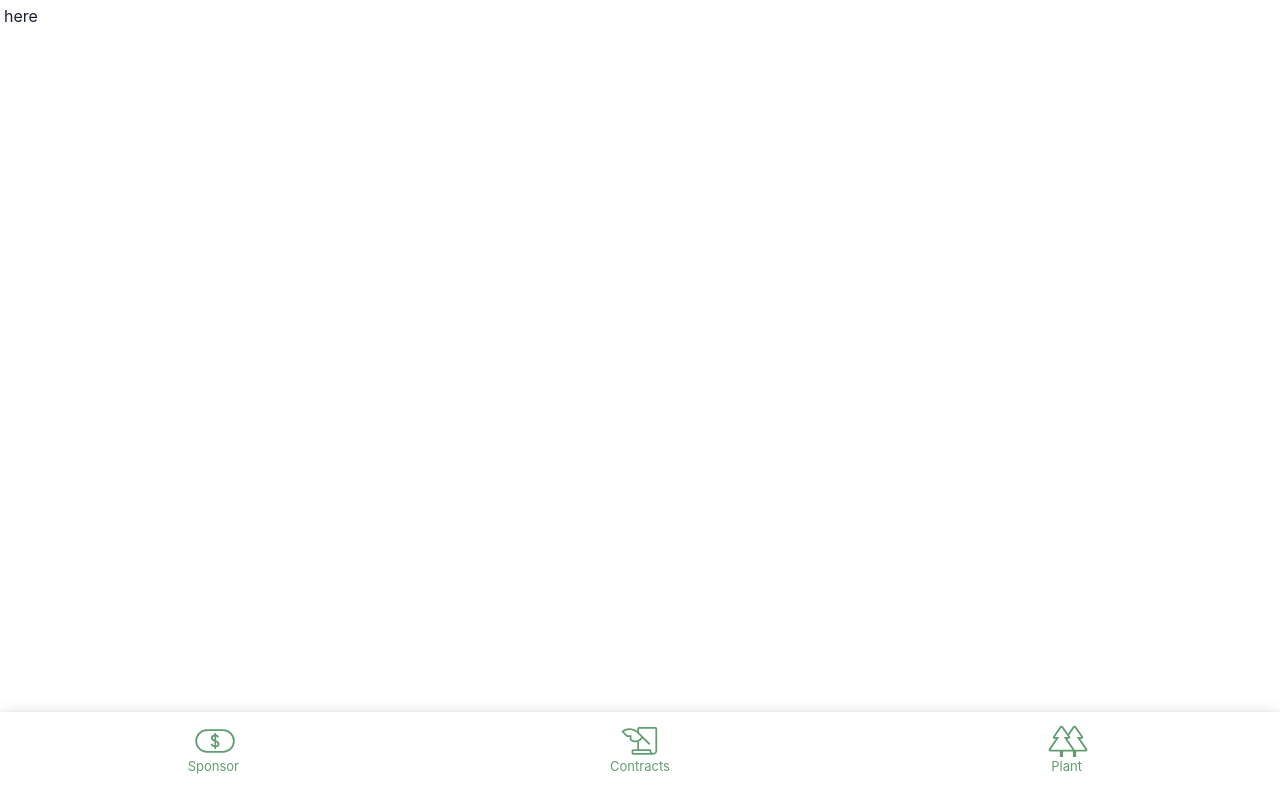
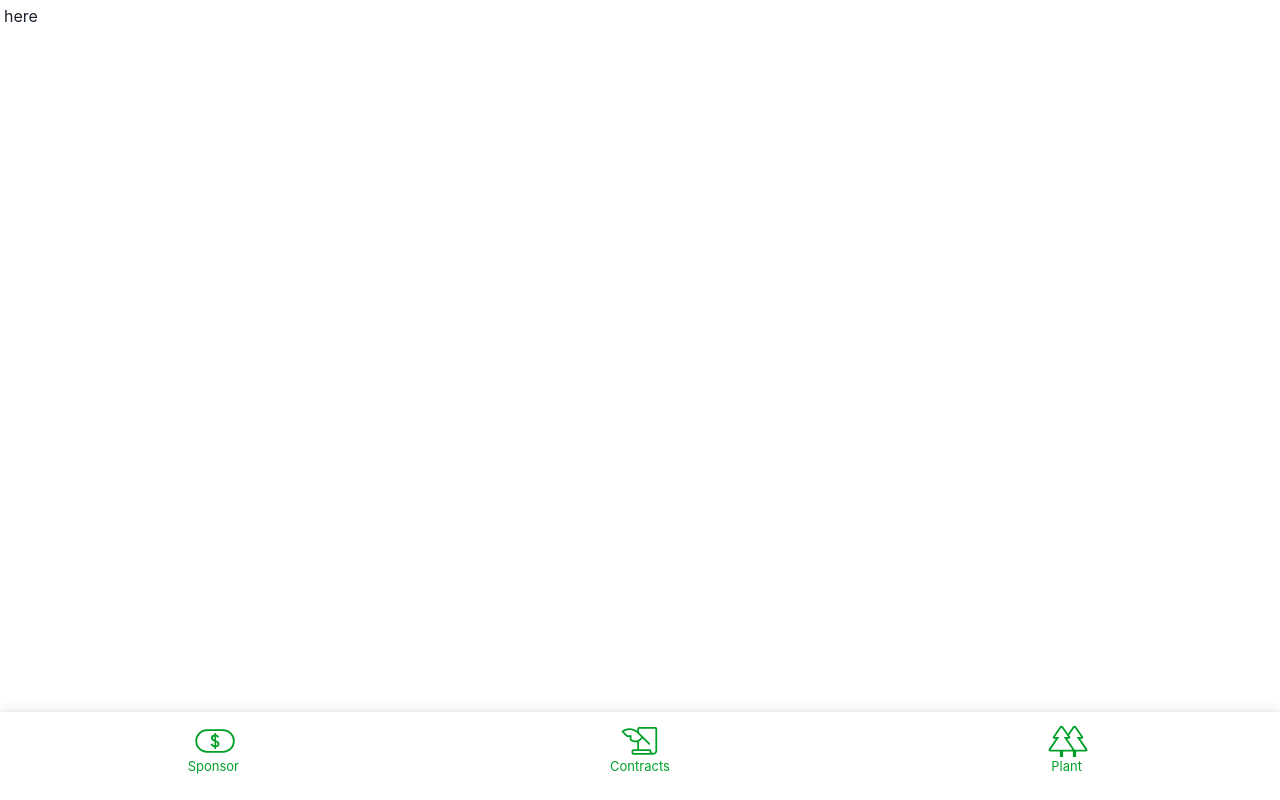
Before and after one commit to philimon-reset/Go-Green, a React (Vite) app in the folder Client/: page / in a window 1280 px wide. Built offline with nearby package versions, Linux system fonts and the light colour scheme.

Commit message:
Layout Routes Done

```diff
--- a/Client/src/layouts/main.jsx
+++ b/Client/src/layouts/main.jsx
@@ -11,7 +11,7 @@ export default function MainLayout() {
       </Flex>
 
       <div className="nav-container">
-        <Link as={RouterLink} to="#">
+        <Link as={RouterLink} to="/sponsor">
           <div className="btn-container">
             <svg
               className="nav-btn"
@@ -25,7 +25,7 @@ export default function MainLayout() {
           </div>
         </Link>
 
-        <Link as={RouterLink} to="#">
+        <Link as={RouterLink} to="/contracts">
           <div className="btn-container">
             <svg
               className="nav-btn"
@@ -40,7 +40,7 @@ export default function MainLayout() {
           </div>
         </Link>
 
-        <Link as={RouterLink} to="#">
+        <Link as={RouterLink} to="/plant">
           <div className="btn-container">
             <svg
               className="nav-btn"
--- a/Client/src/layouts/style.css
+++ b/Client/src/layouts/style.css
@@ -3,7 +3,7 @@
  padding: 0;
  box-sizing: border-box;
 
- --primary: #629d71;
+ --primary: #00a028;
  --secondary: #000000;
  --grey: #202d21;
 
--- /dev/null
+++ b/Client/src/pages/Contracts/index.jsx
@@ -0,0 +1,7 @@
+const Contracts = () => {
+  return (
+    <div>Contracts</div>
+  )
+}
+
+export default Contracts
--- /dev/null
+++ b/Client/src/pages/Plant/index.jsx
@@ -0,0 +1,7 @@
+const Plant = () => {
+  return (
+    <div>Plant</div>
+  )
+}
+
+export default Plant
--- a/Client/src/pages/Sponsor/index.js
+++ /dev/null
@@ -1,6 +0,0 @@
-
-
-export default function() {
-    return <div>Creating Bounties Goes Here</div>
-
-}
--- /dev/null
+++ b/Client/src/pages/Sponsor/index.jsx
@@ -0,0 +1,7 @@
+const Sponsor = () => {
+  return (
+    <div>Sponsor</div>
+  )
+}
+
+export default Sponsor
```
Also changed, not shown: Client/src/routes/index.jsx (+16 -0 lines).
